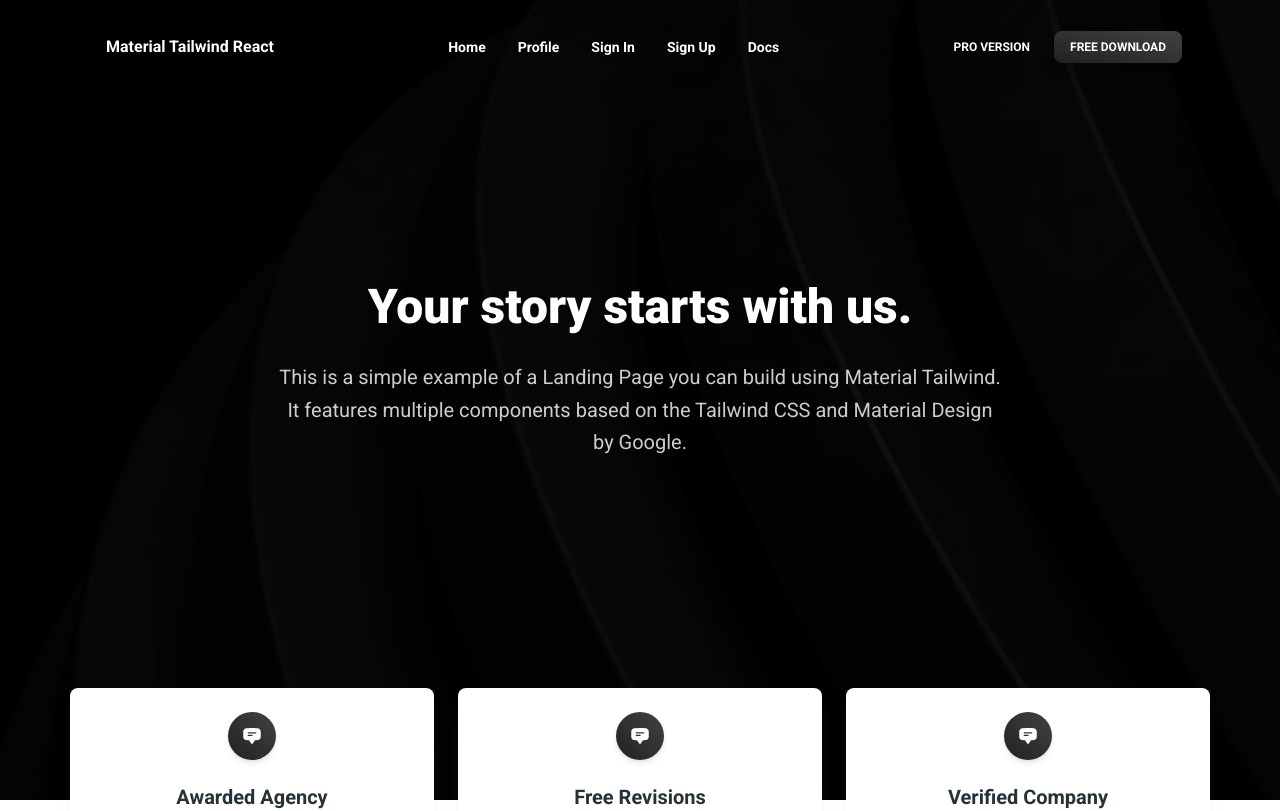
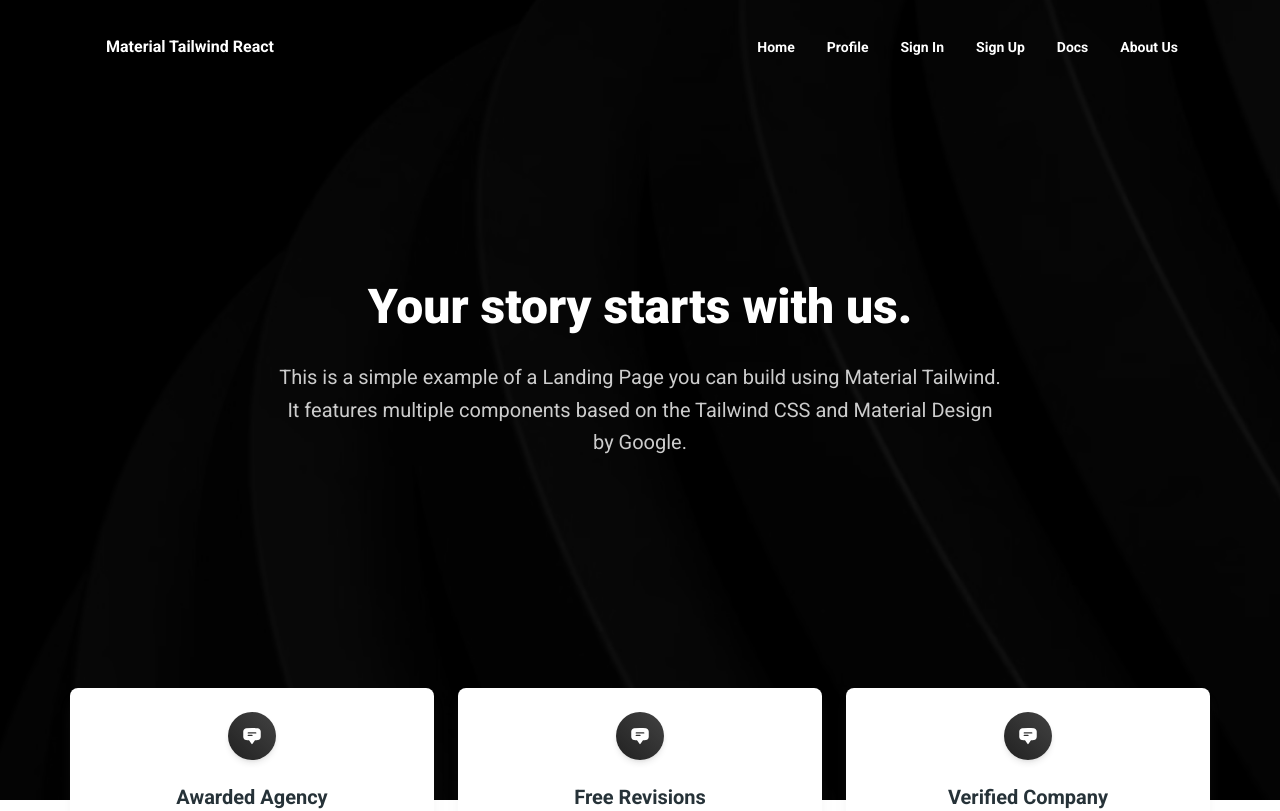
Before and after one commit to RayanImran/Al-Asr, a React (Vite) app: page /home in a window 1280 px wide. Shown: the top 811 px of the page. Built offline with nearby package versions, Linux system fonts and the light colour scheme.

Commit message:
about us added

```diff
--- /dev/null
+++ b/src/pages/aboutus.jsx
@@ -0,0 +1,8 @@
+// pages/aboutus.jsx
+import React from 'react';
+
+export default function AboutUs() { // Capitalized component name
+  return (
+    <div>About Us</div>
+  );
+}
--- a/src/pages/index.js
+++ b/src/pages/index.js
@@ -2,3 +2,4 @@ export * from "@/pages/home";
 export * from "@/pages/profile";
 export * from "@/pages/sign-in";
 export * from "@/pages/sign-up";
+export { default as AboutUs } from "@/pages/aboutus";
--- a/src/routes.jsx
+++ b/src/routes.jsx
@@ -1,4 +1,6 @@
-import { Home, Profile, SignIn, SignUp } from "@/pages";
+// routes.jsx
+
+import { Home, Profile, SignIn, SignUp, AboutUs } from "@/pages";
 
 export const routes = [
   {
@@ -27,6 +29,11 @@ export const routes = [
     target: "_blank",
     element: "",
   },
+  {
+    name: "About Us",
+    path: "/aboutus",
+    element: <AboutUs />, // Use AboutUs component
+  },
 ];
 
 export default routes;
--- a/src/widgets/layout/navbar.jsx
+++ b/src/widgets/layout/navbar.jsx
@@ -1,17 +1,17 @@
 import React from "react";
 import PropTypes from "prop-types";
-import { Link } from "react-router-dom";
+import { useNavigate, Link } from "react-router-dom";
 import {
   Navbar as MTNavbar,
   MobileNav,
   Typography,
-  Button,
   IconButton,
 } from "@material-tailwind/react";
 import { Bars3Icon, XMarkIcon } from "@heroicons/react/24/outline";
 
 export function Navbar({ brandName, routes, action }) {
   const [openNav, setOpenNav] = React.useState(false);
+  const navigate = useNavigate();
 
   React.useEffect(() => {
     window.addEventListener(
@@ -28,33 +28,18 @@ export function Navbar({ brandName, routes, action }) {
           as="li"
           variant="small"
           color="inherit"
-          className="capitalize"
+          className="capitalize cursor-pointer"
+          onClick={() => {
+            if (path) navigate(path);
+          }}
         >
-          {href ? (
-            <a
-              href={href}
-              target={target}
-              className="flex items-center gap-1 p-1 font-bold"
-            >
-              {icon &&
-                React.createElement(icon, {
-                  className: "w-[18px] h-[18px] opacity-75 mr-1",
-                })}
-              {name}
-            </a>
-          ) : (
-            <Link
-              to={path}
-              target={target}
-              className="flex items-center gap-1 p-1 font-bold"
-            >
-              {icon &&
-                React.createElement(icon, {
-                  className: "w-[18px] h-[18px] opacity-75 mr-1",
-                })}
-              {name}
-            </Link>
-          )}
+          <div className="flex items-center gap-1 p-1 font-bold">
+            {icon &&
+              React.createElement(icon, {
+                className: "w-[18px] h-[18px] opacity-75 mr-1",
+              })}
+            {name}
+          </div>
         </Typography>
       ))}
     </ul>
@@ -69,19 +54,6 @@ export function Navbar({ brandName, routes, action }) {
           </Typography>
         </Link>
         <div className="hidden lg:block">{navList}</div>
-        <div className="hidden gap-2 lg:flex">
-          <a
-            href="https://www.material-tailwind.com/blocks?ref=mtkr"
-            target="_blank"
-          >
-            <Button variant="text" size="sm" color="white" fullWidth>
-              pro version
-            </Button>
-          </a>
-          {React.cloneElement(action, {
-            className: "hidden lg:inline-block",
-          })}
-        </div>
         <IconButton
           variant="text"
           size="sm"
@@ -102,15 +74,6 @@ export function Navbar({ brandName, routes, action }) {
       >
         <div className="container mx-auto">
           {navList}
-          <a
-            href="https://www.material-tailwind.com/blocks/react?ref=mtkr"
-            target="_blank"
-            className="mb-2 block"
-          >
-            <Button variant="text" size="sm" fullWidth>
-              pro version
-            </Button>
-          </a>
           {React.cloneElement(action, {
             className: "w-full block",
           })}
@@ -127,9 +90,9 @@ Navbar.defaultProps = {
       href="https://www.creative-tim.com/product/material-tailwind-kit-react"
       target="_blank"
     >
-      <Button variant="gradient" size="sm" fullWidth>
+      {/* <Button variant="gradient" size="sm" fullWidth>
         free download
-      </Button>
+      </Button> */}
     </a>
   ),
 };
```
